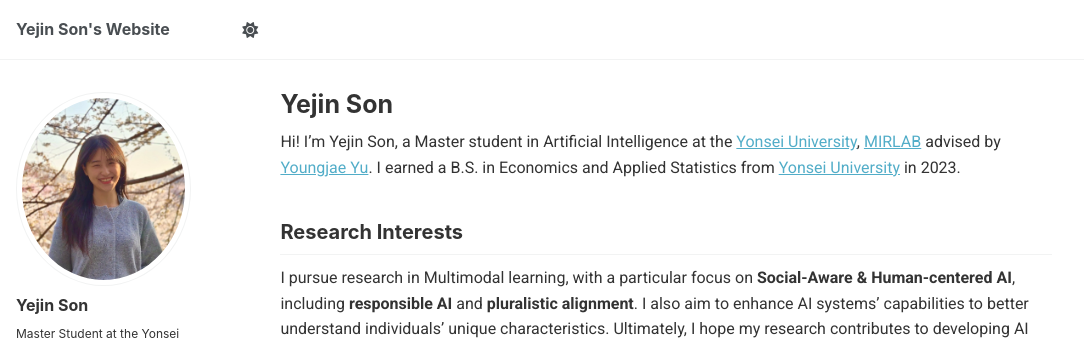
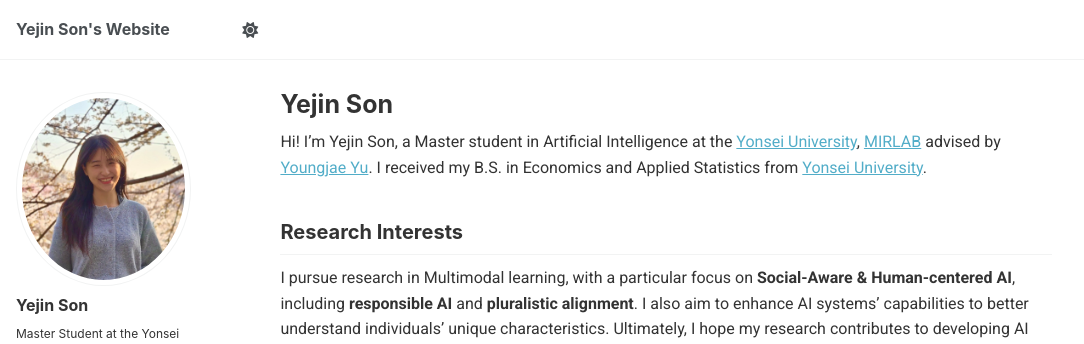
Before and after one commit to ozzaney/ozzaney.github.io, a Jekyll site: the page built from _pages/about.md, in a window 1280 px wide and 900 px high. Shown: the top 344 px of the window, without its empty margins (0-1084 px from the left). Built offline with Jekyll 4.4.1, drawn with Linux system fonts in a browser that asks for light colours; some web fonts are replaced.

Commit message:
Update about.md

```diff
--- a/_pages/about.md
+++ b/_pages/about.md
@@ -9,7 +9,7 @@
 ---
 
 Hi! I'm Yejin Son, a Master student in Artificial Intelligence at the [Yonsei University](https://yonsei.ac.kr), [MIRLAB](https://mirlab.yonsei.ac.kr/) advised by [Youngjae Yu](https://yj-yu.github.io/home/).
-I earned a B.S. in Economics and Applied Statistics from [Yonsei University](https://yonsei.ac.kr) in 2023.
+I received my B.S. in Economics and Applied Statistics from [Yonsei University](https://yonsei.ac.kr).
 
 ## Research Interests
 
```
